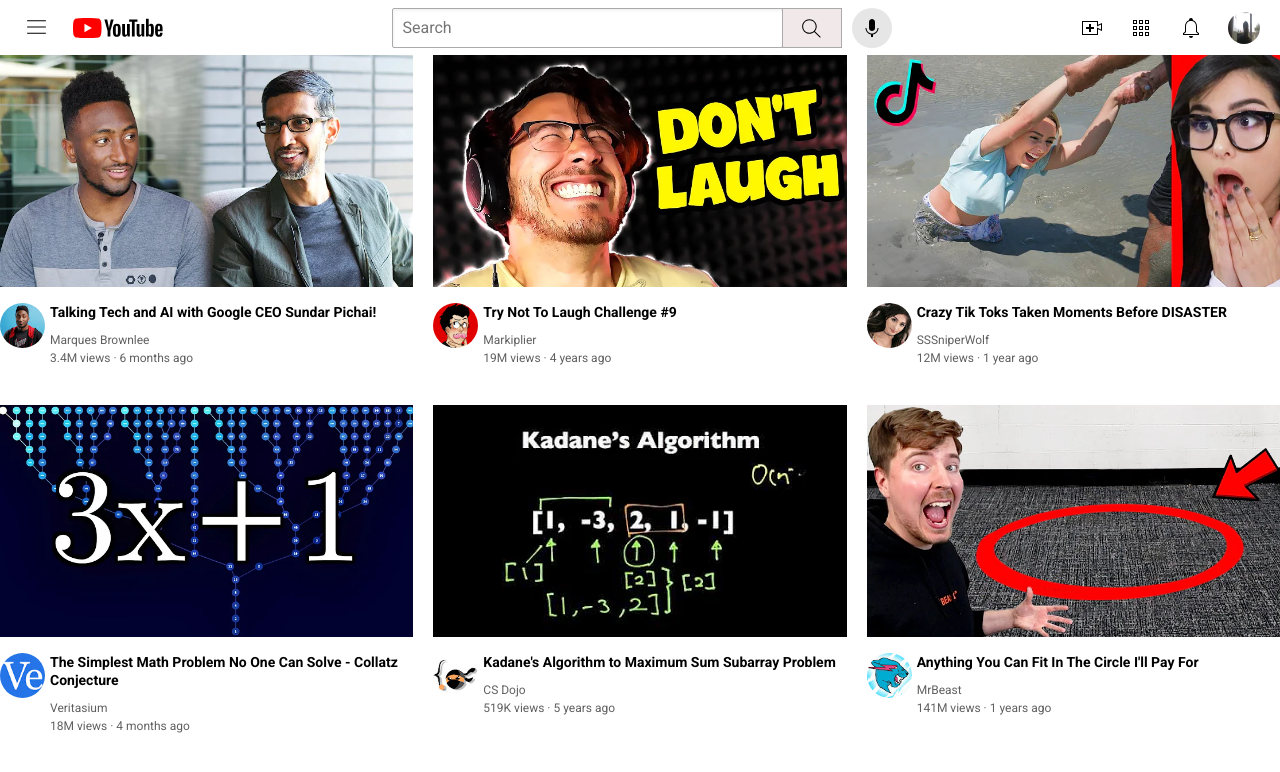
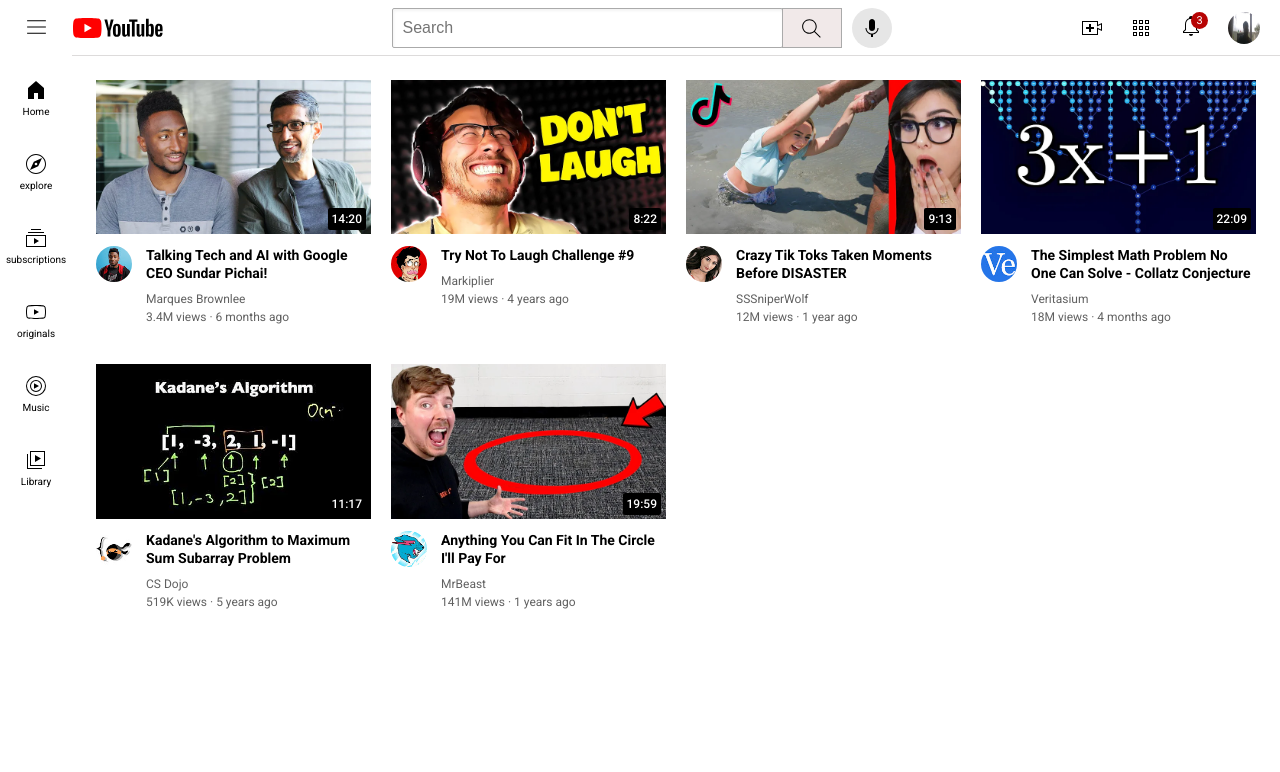
Before and after one commit to Manas610/basic-html-css, a plain HTML site: page index.html in a window 1280 px wide. Drawn offline with Linux system fonts and the light colour scheme.

Commit message:
sidebar and finishing

```diff
--- a/index.html
+++ b/index.html
@@ -10,6 +10,7 @@
         <link rel="stylesheet" href="style/general.css">
         <link rel="stylesheet" href="style/header.css">
         <link rel="stylesheet" href="style/video.css">
+        <link rel="stylesheet" href="style/sidebar.css">
     </head>
     <body>
         <div class="header">
@@ -21,6 +22,7 @@
                 <input class="search-box" type="text" placeholder="Search">
                 <button class="search-button">
                     <img class="search-icon" src="icons/search.svg">
+                    <div class="tooltip">Search</div>
                 </button>
                 <button class="voice-search-button">
                     <img class="voice-search-icon" src="icons/voice-search-icon.svg">
@@ -29,8 +31,38 @@
             <div class="right-section">
                 <img class="upload-icon" src="icons/upload.svg">
                 <img class="apps-icon" src="icons/youtube-apps.svg">
-                <img class="notifications-icon" src="icons/notifications.svg">
+                <div class="notifications-icon-container">
+                    <img class="notifications-icon" src="icons/notifications.svg">
+                    <div class="notifications-count">3</div>
+                </div>
                 <img class="profile-icon" src="Channel/WIN_20211018_07_50_47_Pro.jpg">
+            </div>
+        </div>
+
+        <div class="sidebar">
+            <div class="sidebar-link">
+                <img src="sidebar-icons/home.svg">
+                <div>Home</div>
+            </div>
+            <div class="sidebar-link">
+                <img src="sidebar-icons/explore.svg">
+                <div>explore</div>
+            </div>
+            <div class="sidebar-link">
+                <img src="sidebar-icons/subscriptions.svg">
+                <div>subscriptions</div>
+            </div>
+            <div class="sidebar-link">
+                <img src="sidebar-icons/originals.svg">
+                <div>originals</div>
+            </div>
+            <div class="sidebar-link">
+                <img src="sidebar-icons/youtube-music.svg">
+                <div>Music</div>
+            </div>
+            <div class="sidebar-link">
+                <img src="sidebar-icons/library.svg">
+                <div>Library</div>
             </div>
         </div>
 
@@ -38,6 +70,7 @@
             <div class ="video-preview">
                 <div class="thumbnail-row">
                     <img class="thumbnail" src="Thumnails/thumbnail-1.webp">
+                    <div class="video-time">14:20</div>
                 </div>
                 <div class="video-info-grid">
                     <div class="channel-picture">
@@ -60,6 +93,7 @@
             <div class ="video-preview">
                 <div class="thumbnail-row">
                     <img class="thumbnail" src="Thumnails/thumbnail-2.webp">
+                    <div class="video-time">8:22</div>
                 </div>
                 <div class="video-info-grid">
                     <div class="channel-picture">
@@ -82,6 +116,7 @@
             <div class ="video-preview">
                 <div class="thumbnail-row">
                     <img class="thumbnail" src="Thumnails/thumbnail-3.webp">
+                    <div class="video-time">9:13</div>
                 </div>
                 <div class="video-info-grid">
                     <div class="channel-picture">
@@ -104,6 +139,7 @@
             <div class ="video-preview">
                 <div class="thumbnail-row">
                     <img class="thumbnail" src="Thumnails/thumbnail-4.webp">
+                    <div class="video-time">22:09</div>
                 </div>
                 <div class="video-info-grid">
                     <div class="channel-picture">
@@ -126,6 +162,7 @@
             <div class ="video-preview">
                 <div class="thumbnail-row">
                     <img class="thumbnail" src="Thumnails/thumbnail-5.webp">
+                    <div class="video-time">11:17</div>
                 </div>
                 <div class="video-info-grid">
                     <div class="channel-picture">
@@ -148,6 +185,7 @@
             <div class ="video-preview">
                 <div class="thumbnail-row">
                     <img class="thumbnail" src="Thumnails/thumbnail-6.webp">
+                    <div class="video-time">19:59</div>
                 </div>
                 <div class="video-info-grid">
                     <div class="channel-picture">
@@ -170,3 +208,9 @@
 
     </body>
 </html>
+
+<!-- Semantic elements -> works just like a div but are better for defining or giving a meaning
+<header></header>
+<nav></nav>
+<main></main>
+<section></section> -->
--- a/style/general.css
+++ b/style/general.css
@@ -1,10 +1,14 @@
 p{
-    /* Arial is our backup font */
-    font-family: roboto ,Arial;
     margin-top: 0;
     margin-bottom: 0;
 }
 
 body{
     margin: 0;
+    padding-top: 80px;
+    padding-left: 96px;
+    padding-right: 24px;
+    background-color: rgb(255, 255, 255);
+    /* Arial is our backup font */
+    font-family: Roboto , Arial;
 }
--- a/style/header.css
+++ b/style/header.css
@@ -3,10 +3,20 @@
     display: flex;
     flex-direction: row;
     justify-content: space-between;
+    position: fixed;
+    top: 0;
+    left: 0;
+    right: 0;
+    background-color: white;
+    border-bottom-width: 1px;
+    border-bottom-style: solid;
+    border-bottom-color: rgb(221, 219, 219);
+    z-index: 100;
 }
 
 .search-box{
     flex: 1;
+    width: 0;
     height: 36px;
     padding-left:10px ;
     font-size: 16px;
@@ -18,7 +28,6 @@
 }
 
 .search-box::placeholder{
-    font-family: Roboto , Arial;
     font-size: 16px;
 }
 
@@ -55,11 +64,35 @@
     height: 40px;
     width: 60px;
     background-color: rgb(241, 233, 233);
-    border-width: 1px;
+    /* border-width: 1px;
     border-style: solid;
-    border-color: rgb(170, 170, 170);
+    border-color: rgb(170, 170, 170); */
+    border: 1px solid rgb(170, 170, 170);
     margin-left: -1px;
     margin-right: 10px;
+    position: relative;
+}
+
+.search-button .tooltip{
+    position: absolute;
+    background-color: gray;
+    color: white;
+    padding-top: 4px;
+    padding-bottom: 4px;
+    padding-left: 8px;
+    padding-right: 8px;
+    border-radius: 2px;
+    font-size: 12px;
+    bottom: -30px;
+    opacity: 0;
+    transition: opacity 0.15s;
+    /* mouse on tooltip will not get activated */
+    pointer-events: none;
+}
+
+.search-button:hover .tooltip{
+    opacity: 1;
+
 }
 
 .voice-search-button {
@@ -81,6 +114,7 @@
     display: flex;
     align-items: center;
     justify-content: space-between;
+    flex-shrink: 0;
 }
 
 .upload-icon{
@@ -95,6 +129,24 @@
     height: 24px;
 }
 
+.notifications-icon-container{
+    position: relative;
+}
+
+.notifications-count{
+    position: absolute;
+    top: -2px;
+    right: -5px;
+    background-color: rgb(183, 4, 4);
+    color: white;
+    font-size: 11px;
+    padding-left: 5px;
+    padding-right: 5px;
+    padding-top: 2px;
+    padding-bottom: 2px;
+    border-radius: 10px;
+}
+
 .profile-icon{
     height: 32px;
     width: 32px;
--- /dev/null
+++ b/style/sidebar.css
@@ -0,0 +1,32 @@
+.sidebar{
+    position:fixed;
+    left: 0;
+    bottom: 0;
+    top: 55px;
+    background-color: white;
+    width: 72px;
+    z-index: 200;
+    padding-top: 5px;
+}
+
+.sidebar-link{
+    height: 74px;
+    display: flex;
+    justify-content: center;
+    align-items: center;
+    flex-direction: column;
+    cursor: pointer;
+}
+
+.sidebar-link:hover{
+    background-color: rgb(238, 238, 238);
+}
+
+.sidebar-link img{
+    height: 24px;
+    margin-bottom: 4px;
+}
+
+.sidebar-link div{
+    font-size: 10px;
+}
--- a/style/video.css
+++ b/style/video.css
@@ -8,7 +8,7 @@
     font-weight: 600;
     /* gap between the lines */
     line-height: 18px;
-    margin-bottom: 12px;
+    margin-bottom: 10px;
 }
 
 .video-author,.video-stats{
@@ -23,9 +23,9 @@
 }
 
 .channel-icon{
-    border-radius: 40px;
+    border-radius: 50px;
     /* will take 100% of the container */
-    width: 90%;
+    width: 36px;
 }
 
 .video-info-grid{
@@ -40,7 +40,8 @@
 }
 
 .thumbnail-row{
-    margin-bottom: 12px;
+    margin-bottom: 8px;
+    position: relative;
 }
 
 .video-grid{
@@ -49,3 +50,33 @@
     column-gap: 20px;
     row-gap: 40px;
 }
+
+@media (max-width: 720px){
+     .video-grid{
+        grid-template-columns: 1fr 1fr;
+     }
+}
+
+@media (min-width: 751px) and (max-width: 999px){
+    .video-grid{
+        grid-template-columns: 1fr 1fr 1fr;
+    }
+}
+
+@media (min-width: 1000px){
+    .video-grid{
+        grid-template-columns: 1fr 1fr 1fr 1fr;
+    }
+}
+
+.video-time{
+    background-color: black;
+    color: white;
+    position: absolute;
+    font-size: 12px;
+    font-weight: 500;
+    bottom: 8px;
+    right: 5px;
+    padding: 4px;
+    border-radius: 2px;
+}
```
Also changed, not shown: sidebar-icons/explore.svg (added), sidebar-icons/home.svg (added), sidebar-icons/library.svg (added), sidebar-icons/originals.svg (added), sidebar-icons/subscriptions.svg (added), sidebar-icons/youtube-music.svg (added).
